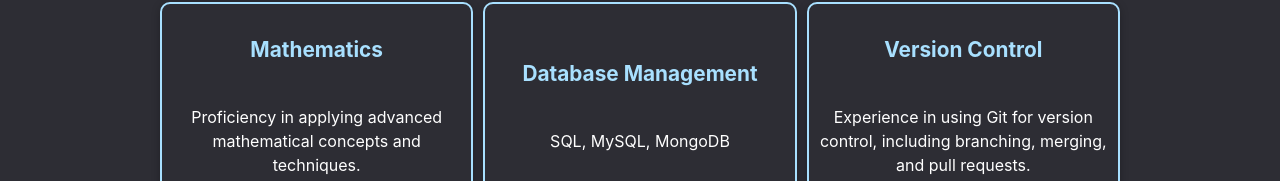
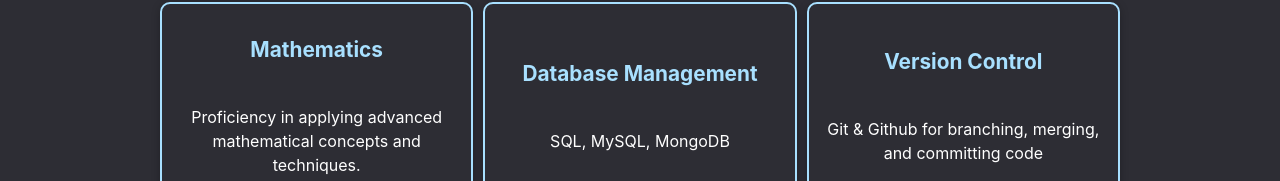
Before and after one commit to Luke-Davis1/portfolio-app, a React (Vite) app: page /about in a window 1280 px wide. Shown: the part 771-952 px from the top of the page. Built offline with nearby package versions, Linux system fonts and the light colour scheme.

Commit message:
Updating message for skill

```diff
--- a/src/components/Skills/SkillsList.jsx
+++ b/src/components/Skills/SkillsList.jsx
@@ -33,8 +33,7 @@ const DUMMY_SKILLS = [
 	{
 		id: "s5",
 		name: "Version Control",
-		description:
-			"Experience in using Git for version control, including branching, merging, and pull requests.",
+		description: "Git & Github for branching, merging, and committing code",
 	},
 ];
 
```
